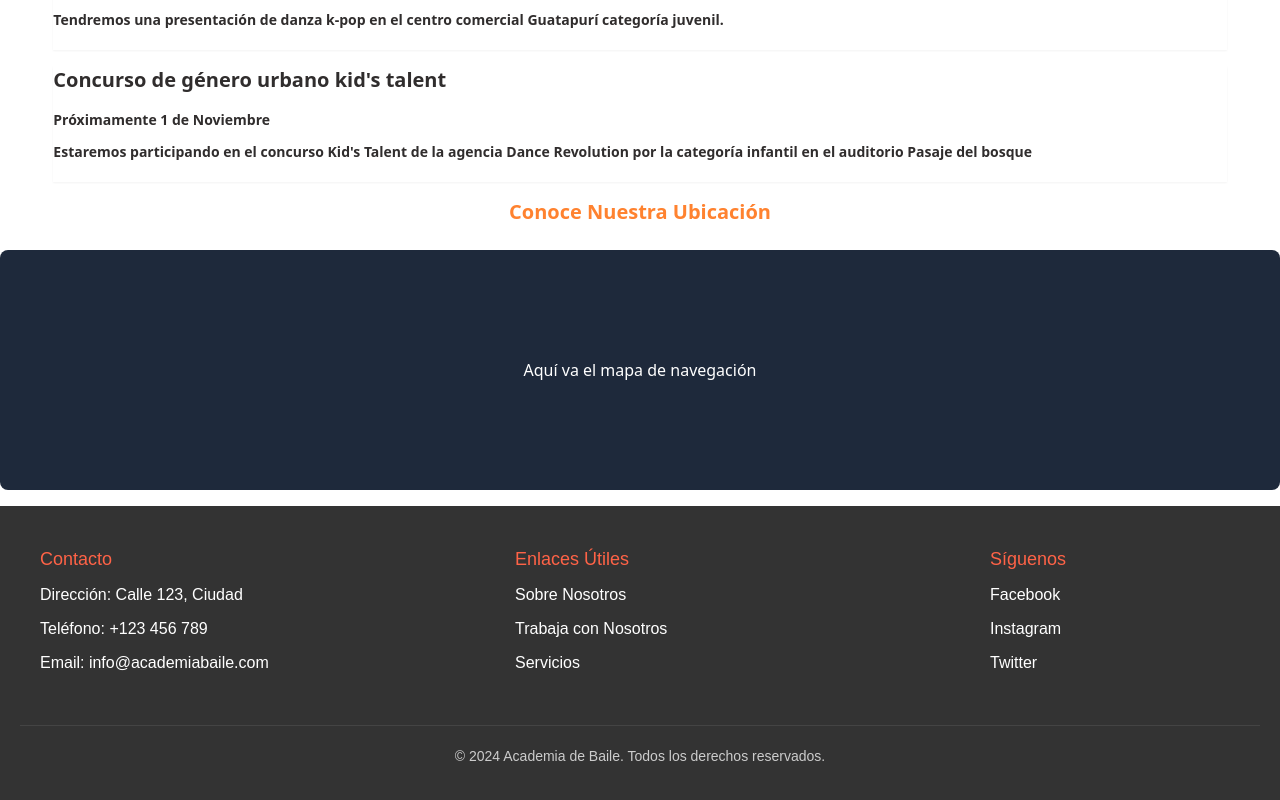
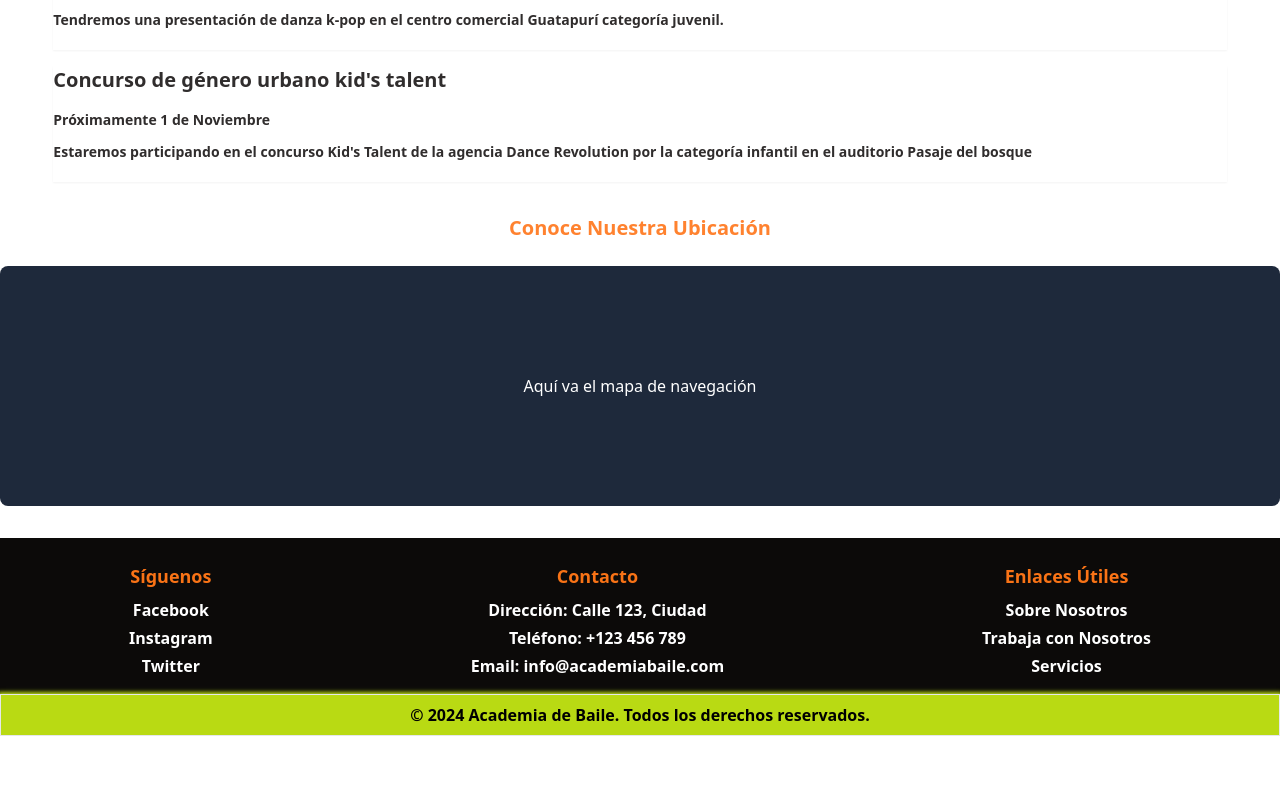
Before and after one commit to KortexCode/AcademiaSystemAdm, a React (Vite) app: page /#/ in a window 1280 px wide. Shown: the part 1958-2758 px from the top of the page. After the commit the page ends 2694 px from the top, so only its background shows below. Built offline with nearby package versions, Linux system fonts and the light colour scheme; a web font is replaced by a local one.

Commit message:
Se termina de maqueta con estilos el footer, se modifica tamaño del título en el front page, cambios en navbar

```diff
--- a/src/components/footer.jsx
+++ b/src/components/footer.jsx
@@ -2,38 +2,38 @@
 function Footer() {
 
     return (
-        <footer className="footer">
-            <div class="footer-container">
-                <div class="footer-info">
-                    <h3>Contacto</h3>
-                    <ul>
-                      <li>Dirección: Calle 123, Ciudad</li>
-                      <li>Teléfono: +123 456 789</li>
+        <footer className="bg-stone-950">
+            <div className="flex flex-col sm:flex-row sm:justify-around pt-6 items-center text-center">
+                <div className="mb-4">
+                  <h3 className="titleTextFooter">Síguenos</h3>
+                  <ul className="basicTextFooter">
+                    <li className="mb-1"><a href="#">Facebook</a></li>
+                    <li className="mb-1"><a href="#">Instagram</a></li>
+                    <li><a href="#">Twitter</a></li>
+                  </ul>
+                </div>
+
+                <div className="mb-4">
+                    <h3 className="titleTextFooter">Contacto</h3>
+                    <ul className="basicTextFooter">
+                      <li className="mb-1">Dirección: Calle 123, Ciudad</li>
+                      <li className="mb-1">Teléfono: +123 456 789</li>
                       <li>Email: info@academiabaile.com</li>
                     </ul>
                 </div>
 
-                <div class="footer-links">
-                  <h3>Enlaces Útiles</h3>
-                  <ul>
-                    <li><a href="#about-us">Sobre Nosotros</a></li>
-                    <li><a href="#work-with-us">Trabaja con Nosotros</a></li>
+                <div className="mb-4">
+                  <h3 className="titleTextFooter">Enlaces Útiles</h3>
+                  <ul className="basicTextFooter">
+                    <li className="mb-1"><a href="#about-us">Sobre Nosotros</a></li>
+                    <li className="mb-1"><a href="#work-with-us">Trabaja con Nosotros</a></li>
                     <li><a href="#services">Servicios</a></li>
                   </ul>
                 </div>
+            </div>
 
-                <div class="footer-social">
-                  <h3>Síguenos</h3>
-                  <ul>
-                    <li><a href="#">Facebook</a></li>
-                    <li><a href="#">Instagram</a></li>
-                    <li><a href="#">Twitter</a></li>
-                  </ul>
-                </div>
-                </div>
-
-            <div class="footer-bottom">
-              <p>&copy; 2024 Academia de Baile. Todos los derechos reservados.</p>
+            <div className="py-2 border shadow-shadowTop shadow-secondary-color text-center bg-secondary-color">
+              <p className="font-semibold">&copy; 2024 Academia de Baile. Todos los derechos reservados.</p>
             </div>
         </footer>
     )
--- a/src/components/header.jsx
+++ b/src/components/header.jsx
@@ -14,7 +14,7 @@ function Header() {
     }
 
     return (
-        <header className="w-full h-8 fixed top-0 shadow z-20">
+        <header className="w-full h-9 fixed top-0 shadow z-20">
             <nav className="flex flex-row items-center justify-between w-full h-full
             border-b border-solid border-orange-700 bg-primary-color">
                 <p className="ml-4">Logo</p>
--- a/src/pages/homePage.jsx
+++ b/src/pages/homePage.jsx
@@ -17,7 +17,7 @@ function HomePage() {
       <main className='w-full pt-8'>
         <section className='w-full h-64'>
           <div className='relative w-full h-full flex flex-col justify-evenly items-center text-center'>
-            <h1 className='w-4/5 text-2xl font-bold text-textTitle z-10'>ACADEMIA DE BAILE CARINA CELEDÓN</h1>
+            <h1 className='w-4/5 text-4xl font-bold text-textTitle z-10'>ACADEMIA DE BAILE CARINA CELEDÓN</h1>
             <p className='font-bold text-white z-10'>Somos una academia de baile con 4 años de experiencia en danzas</p>
             <CrossLink to="programas" className="z-10">
               <button className='p-2 rounded-lg text-base font-bold bg-secondary-color z-10'>VER PROGRAMAS</button>
@@ -47,14 +47,14 @@ function HomePage() {
           </div>
 
           <div className='w-full mb-4 pb-2 shadow-sm'>
-            <h2 className=" mb-4 text-xl font-bold">Concurso de género urbano kid's talent </h2>
+            <h2 className=" mb-4 text-xl font-bold">Concurso de género urbano kid&apos;s talent </h2>
             <p className="mb-3 font-bold">Próximamente 1 de Noviembre</p>
-            <p className="mb-3 font-semibold">Estaremos participando en el concurso Kid's Talent de la agencia Dance Revolution por la categoría infantil en el auditorio Pasaje del bosque</p>
+            <p className="mb-3 font-semibold">Estaremos participando en el concurso Kid&apos;s Talent de la agencia Dance Revolution por la categoría infantil en el auditorio Pasaje del bosque</p>
           </div>
         </section>
-        <section className='w-full'>
+        <section className='w-full my-8'>
           <h2 className='text-xl font-bold text-primary-color text-center'>Conoce Nuestra Ubicación</h2>
-          <div className='flex items-center justify-center w-full h-60 mt-6 mb-4 rounded-lg bg-slate-800'>
+          <div className='flex items-center justify-center w-full h-60 mt-6 rounded-lg bg-slate-800'>
                 <p className='text-white'>Aquí va el mapa de navegación</p>
           </div>
         </section>
--- a/src/styles/main.css
+++ b/src/styles/main.css
@@ -1,6 +1,15 @@
 @tailwind base;
 @tailwind components;
 @tailwind utilities;
+
+
+.basicTextFooter {
+    @apply font-semibold text-white;
+}
+.titleTextFooter {
+  @apply pb-2 text-lg font-bold text-orange-500 text-center;
+}
+
 
 #menu-mobile:hover {
     color: #c2410c;
@@ -13,7 +22,7 @@
 }
 
 /* Estilos básicos para el footer */
-.footer {
+/* .footer {
     background-color: #333;
     color: #fff;
     padding: 40px 20px;
@@ -65,10 +74,10 @@
 
   .footer ul li a:hover {
     color: #ff6347;
-  }
+  } */
 
   /* Redes sociales */
-  .footer-social ul li a {
+ /*  .footer-social ul li a {
     display: inline-block;
     margin-right: 10px;
   }
@@ -84,10 +93,10 @@
 
   .footer-bottom p {
     margin: 0;
-  }
+  } */
 
   /* Estilos responsivos */
-  @media (max-width: 768px) {
+  /* @media (max-width: 768px) {
     .footer-container {
       flex-direction: column;
       align-items: center;
@@ -98,4 +107,4 @@
     .footer-social {
       text-align: center;
     }
-  }
+  } */
--- a/tailwind.config.js
+++ b/tailwind.config.js
@@ -13,6 +13,9 @@ export default {
         textActived: "#581B0C",
         textCard: "#302D2D",
       },
+      boxShadow: {
+        shadowTop: "0 0 4px 2px",
+      },
       fontFamily: {
         inria: ['"Inria Sans"', "sans-serif"],
       },
```
